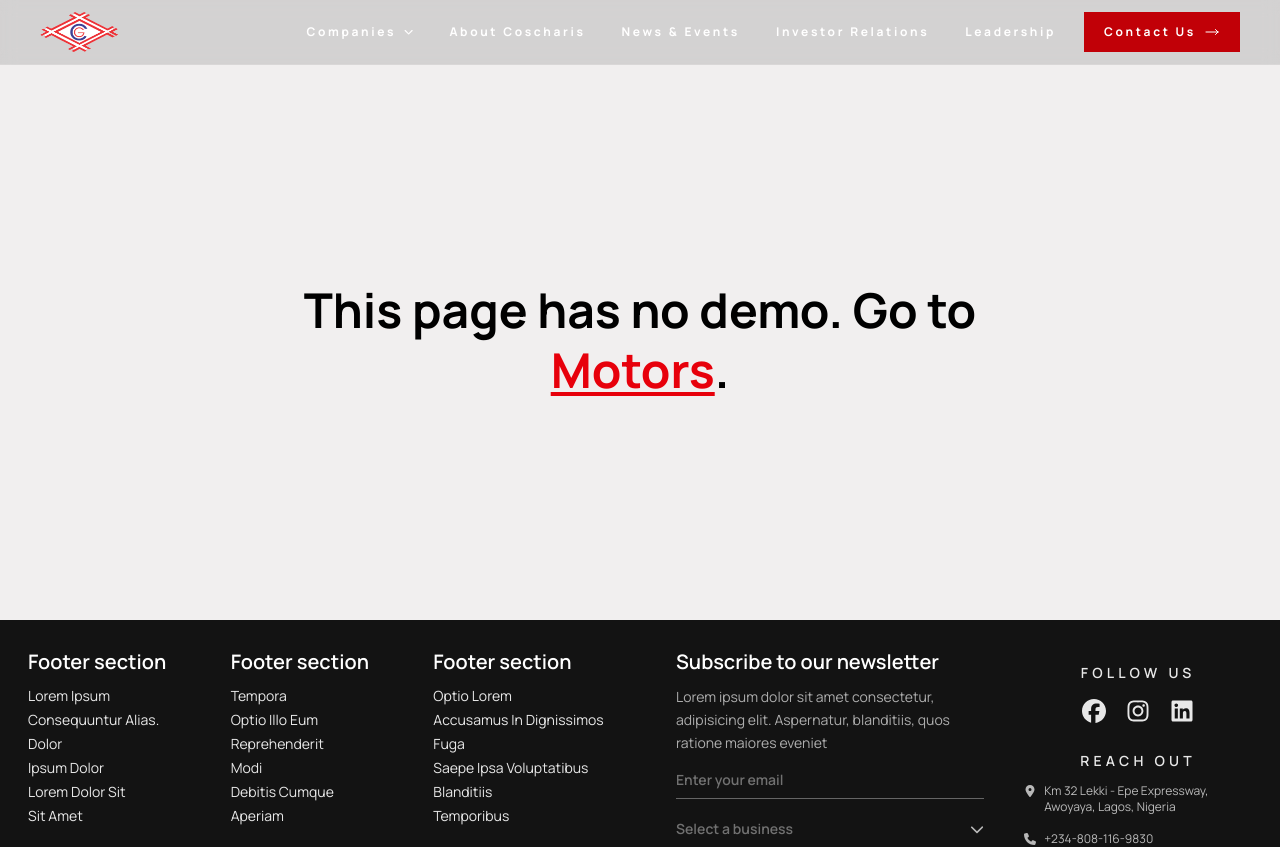
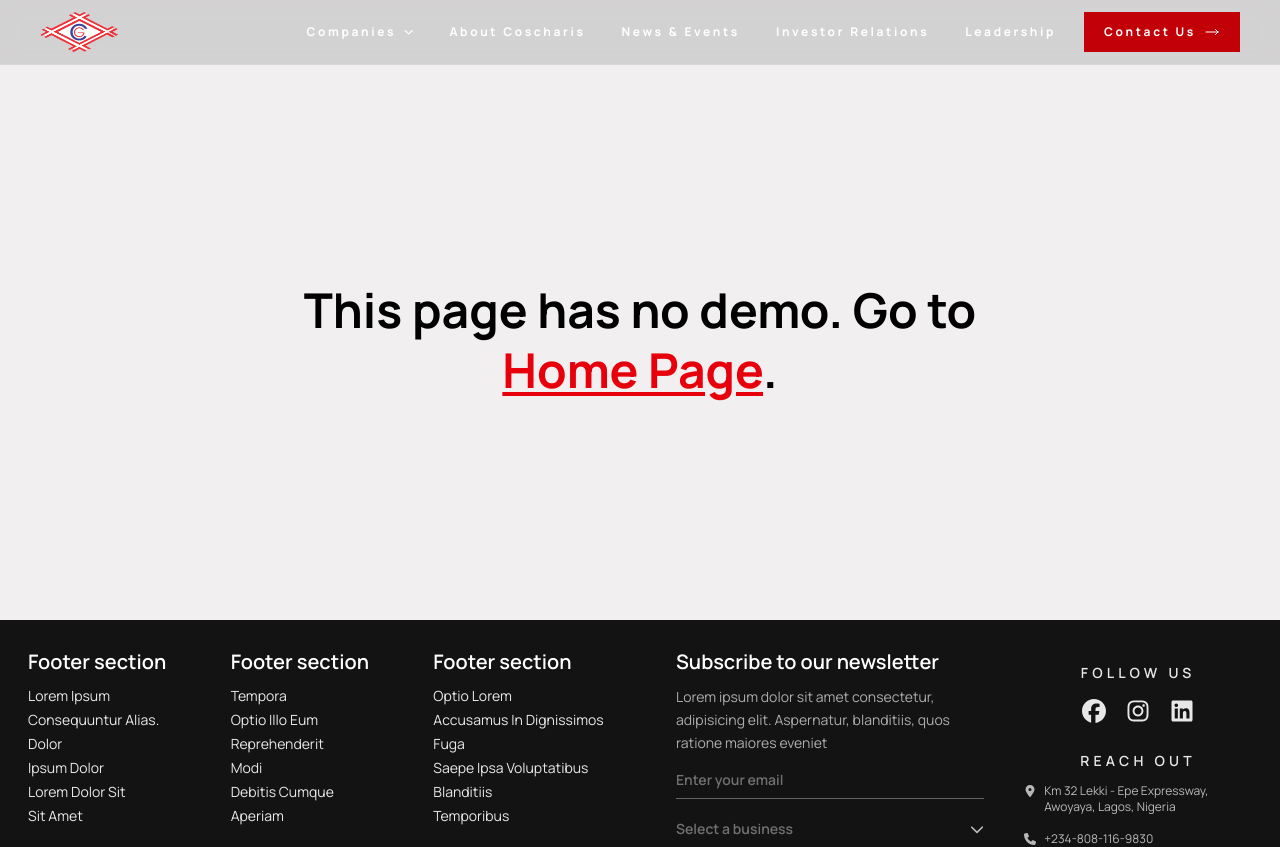
Before and after one commit to Udeh-png/coscharis-group, a Next.js app: page /divisions/no-demo in a window 1280 px wide. Shown: the top 847 px of the page. Built offline with nearby package versions, Linux system fonts and the light colour scheme.

Commit message:
fix: update hrefs in Navbar component to point to correct division paths

```diff
--- a/src/app/divisions/no-demo/page.tsx
+++ b/src/app/divisions/no-demo/page.tsx
@@ -1,18 +1,5 @@
-import Link from "next/link";
+import NoDemoPage from "@/components/no-demo";
 
-export default function NoDemoPage() {
-  return (
-    <main className="flex min-h-[70vh] items-center justify-center px-6 text-center">
-      <h1 className="max-w-3xl text-3xl font-bold leading-tight text-black md:text-5xl">
-        This page has no demo. Go to{" "}
-        <Link
-          href="/divisions/motors"
-          className="text-red-600 underline underline-offset-4 transition hover:text-red-700"
-        >
-          Motors
-        </Link>
-        .
-      </h1>
-    </main>
-  );
+export default function DivisionsNoDemo() {
+  return <NoDemoPage isCompany />;
 }
--- /dev/null
+++ b/src/app/no-demo/page.tsx
@@ -0,0 +1,5 @@
+import NoDemoPage from "@/components/no-demo";
+
+export default function RootNoDemo() {
+  return <NoDemoPage />;
+}
--- a/src/components/navbar.tsx
+++ b/src/components/navbar.tsx
@@ -10,20 +10,20 @@ import { HiOutlineArrowLongRight } from "react-icons/hi2";
 
 const companyLinks = [
   { label: "Motors", href: "/divisions/motors" },
-  { label: "Technologies", href: "/" },
-  { label: "Mobility", href: "/" },
-  { label: "Motor Assembly", href: "/" },
-  { label: "Beverages", href: "/" },
-  { label: "Medicine & Foods", href: "/" },
-  { label: "Farms", href: "/" },
-  { label: "Ghana", href: "/" },
+  { label: "Technologies", href: "/divisions/no-demo" },
+  { label: "Mobility", href: "/divisions/no-demo" },
+  { label: "Motor Assembly", href: "/divisions/no-demo" },
+  { label: "Beverages", href: "/divisions/no-demo" },
+  { label: "Medicine & Foods", href: "/divisions/no-demo" },
+  { label: "Farms", href: "/divisions/no-demo" },
+  { label: "Ghana", href: "/divisions/no-demo" },
 ];
 
 const navLinks = [
-  { label: "About Coscharis", href: "/" },
-  { label: "News & Events", href: "/" },
-  { label: "Investor Relations", href: "/" },
-  { label: "Leadership", href: "/" },
+  { label: "About Coscharis", href: "/divisions/no-demo" },
+  { label: "News & Events", href: "/divisions/no-demo" },
+  { label: "Investor Relations", href: "/divisions/no-demo" },
+  { label: "Leadership", href: "/divisions/no-demo" },
 ];
 
 export const Navbar = () => {
--- /dev/null
+++ b/src/components/no-demo.tsx
@@ -0,0 +1,24 @@
+import Link from "next/link";
+
+export default function NoDemoPage({
+  isCompany = false,
+}: {
+  isCompany?: boolean;
+}) {
+  const companyText = isCompany ? "Home Page" : "Motors";
+  const companyLink = isCompany ? "/divisions/motors" : "/";
+  return (
+    <main className="flex min-h-[70vh] items-center justify-center px-6 text-center">
+      <h1 className="max-w-3xl text-3xl font-bold leading-tight text-black md:text-5xl">
+        This page has no demo. Go to{" "}
+        <Link
+          href={companyLink}
+          className="text-red-600 underline underline-offset-4 transition hover:text-red-700"
+        >
+          {companyText}
+        </Link>
+        .
+      </h1>
+    </main>
+  );
+}
```
